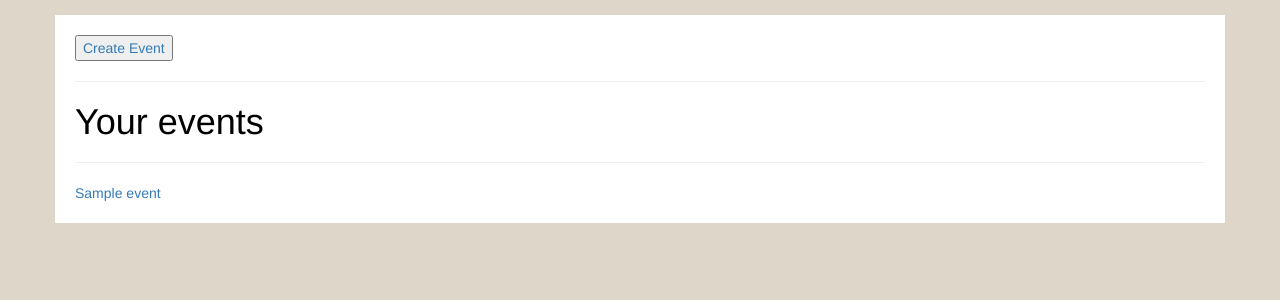
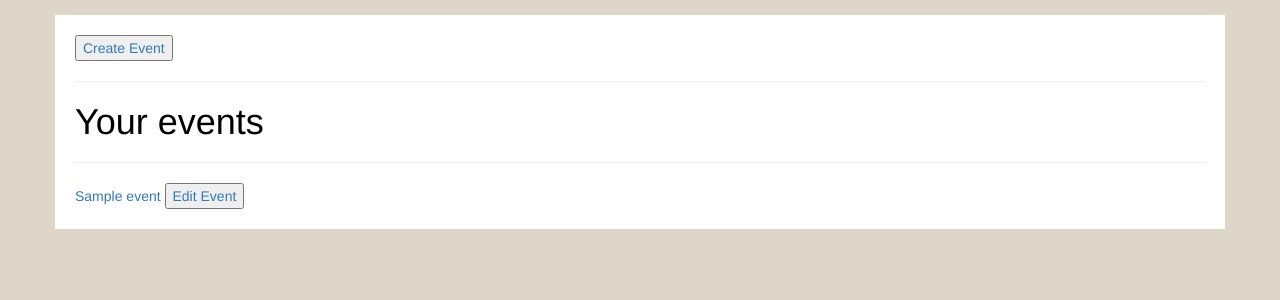
Before and after one commit to Strand94/WhatsMappening, a Django app: page /events/list in a window 1280 px wide. Shown: the part 52-352 px from the top of the page. Run offline with Django 3.2, Linux system fonts and the light colour scheme; a user stored in the database is signed in; tables that the repository leaves empty hold one stand-in row (values such as "Sample post"); some libraries are stand-ins or nearby versions; some web fonts are replaced.

Commit message:
user can now edit events they have made #10

```diff
--- a/apps/events/urls.py
+++ b/apps/events/urls.py
@@ -7,5 +7,7 @@ urlpatterns = [
     path('', views.interface, name='interface'),
     path('new', views.create_event, name='new_event'),
     path('list', views.user_created, name='user_events'),
-    path('<int:pk>', views.event_detail, name='event_detail')
+    path('<int:pk>', views.event_detail, name='event_detail'),
+    path('<int:pk>/edit/', views.edit_event, name='event_edit'),
+
 ]
--- a/apps/events/views.py
+++ b/apps/events/views.py
@@ -10,6 +10,7 @@ def interface(request):
 
 
 def create_event(request):
+    action = 'Create new'
     if request.method == 'POST':
         form = EventForm(request.POST)
         if form.is_valid():
@@ -23,7 +24,32 @@ def create_event(request):
             participation.save()
             return redirect('events:interface')
     form = EventForm(request.POST)
-    return render(request, 'events/eventForm.html', {'form':form})
+    return render(request, 'events/eventForm.html', {
+        'form':form,
+        'action':action
+    })
+
+
+def edit_event(request, pk):
+    event = get_object_or_404(Event, pk=pk)
+    owner = event.author
+    action = 'Edit'
+    if request.method == 'POST':
+        form = EventForm(request.POST, instance=event)
+        if form.is_valid():
+            event = form.save(commit=False)
+            event.author = request.user
+            event.timestamp = timezone.now()
+            event.save()
+            return redirect('events:event_detail', pk=event.pk)
+    else:
+        form = EventForm(instance=event)
+    return render(request, 'events/eventForm.html',{
+        'form':form,
+        'action':action,
+        'owner':owner,
+    })
+
 
 
 def user_created(request):
--- a/templates/events/userCreated.html
+++ b/templates/events/userCreated.html
@@ -13,6 +13,7 @@
                     {% for event in events %}
                         <div>
                             <a href="{% url 'events:event_detail' event.pk %}">{{ event.title }}</a>
+                            <button><a href="{% url 'events:event_edit' event.pk %}">Edit Event</a></button>
                         </div>
                    {% endfor %}
                 </div>
```
Also changed, not shown: templates/events/eventForm.html (+9 -27 lines), templates/events/eventFormContent.html (added, +24 -0 lines).
